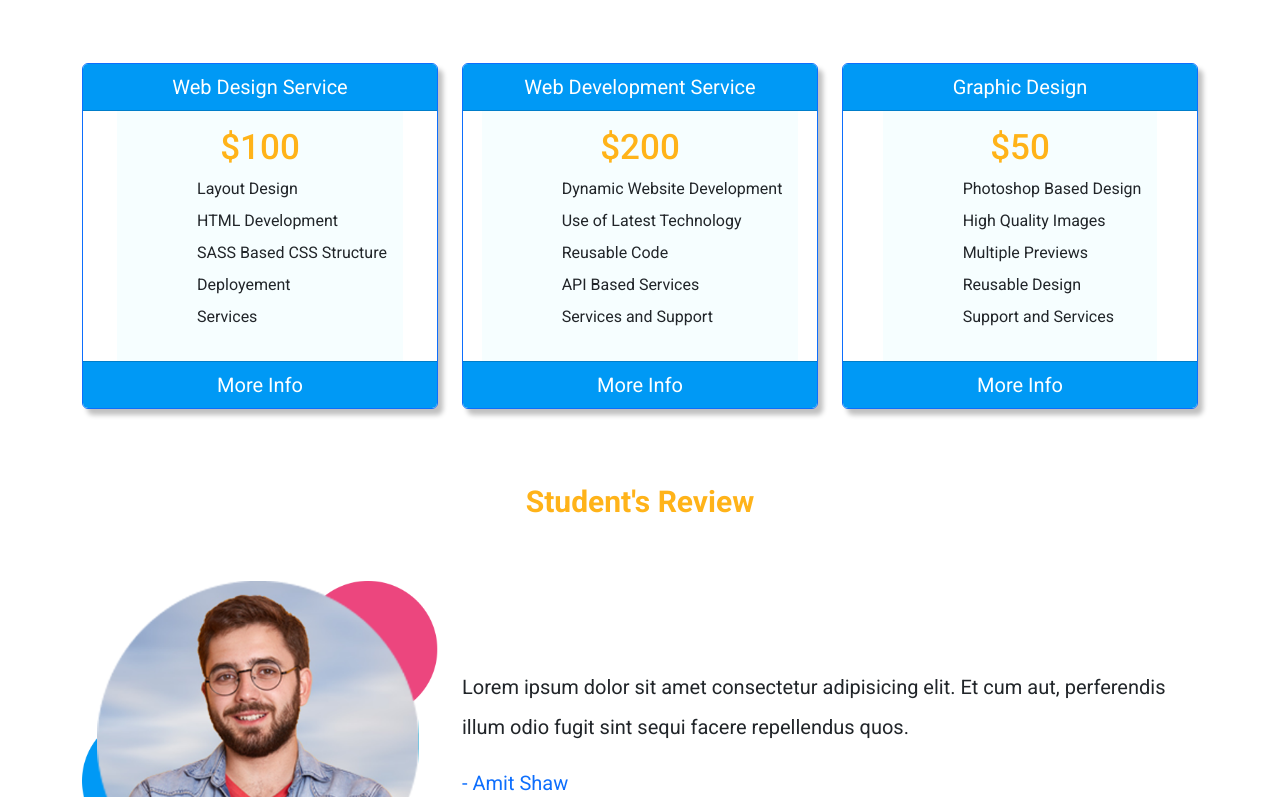
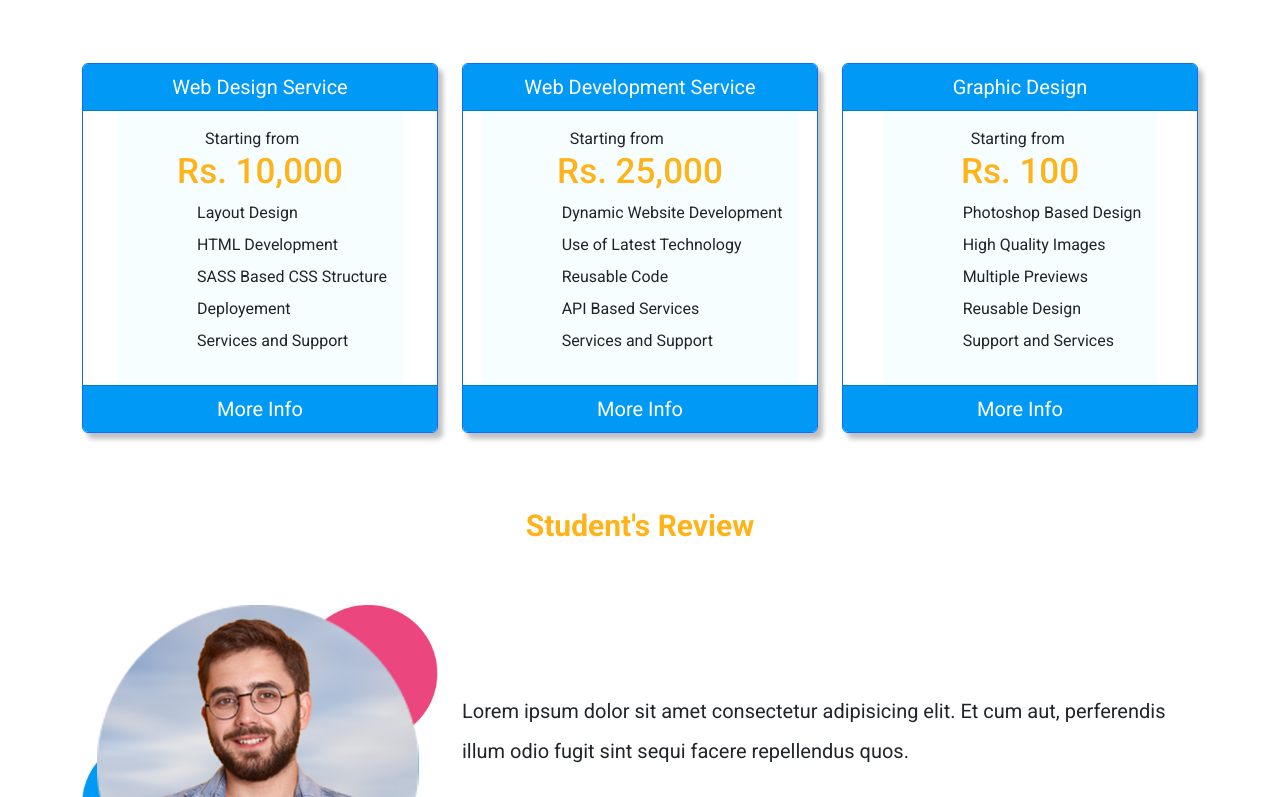
Before and after one commit to AmitShawGit/Mayank_Study_Point_MERN, a React (Create React App) app: page / in a window 1280 px wide. Shown: the part 2203-3000 px from the top of the page. Built offline with nearby package versions, Linux system fonts and the light colour scheme.

Commit message:
changes on pricing card

```diff
--- a/src/components/footer/Footer.jsx
+++ b/src/components/footer/Footer.jsx
@@ -10,8 +10,8 @@ const footer = () => {
       <div className="sub-footer mt-5">
         <ContentWrapper>
           <Row>
-            <Col><h3>Subscribe to Our Newsletter</h3></Col>
-            <Col>
+            <Col sm={12} md={6}><h3>Subscribe to Our Newsletter</h3></Col>
+            <Col sm={12} md={6}>
               <div className="email-footer-form">
                 <input type="text" className='form-control ' />
                 <button type='button' className='btn btn-primary'>Send</button>
--- a/src/components/pricecard/PriceCard.jsx
+++ b/src/components/pricecard/PriceCard.jsx
@@ -9,7 +9,8 @@ const PriceCard = ({ head, price, features, path }) => {
       <Card className="border-primary">
         <Card.Header className='feature'>{head}</Card.Header>
         <Card.Body className='body-section'>
-          <Card.Title className='price'>{price}</Card.Title>
+          <p>Starting from</p>
+          <Card.Title className='price'>Rs. {price}</Card.Title>
           <ul className='list-none'>
             {feature.map((item, index) => {
               return (
--- a/src/components/pricecard/style.scss
+++ b/src/components/pricecard/style.scss
@@ -15,6 +15,10 @@
 
     .body-section {
         background-color: #eafdff6b;
+        p{
+            margin: 0;
+            margin-left: 4.5rem;
+        }
     }
 
     .price {
--- a/src/pages/home/pricing/Pricing.jsx
+++ b/src/pages/home/pricing/Pricing.jsx
@@ -8,20 +8,20 @@ const Pricing = () => {
         {
             id: 1,
             head: "Web Design Service",
-            price: "$100",
+            price: "10,000",
             features: [
                 { id: 1, name: 'Layout Design' },
                 { id: 2, name: 'HTML Development' },
                 { id: 3, name: 'SASS Based CSS Structure' },
                 { id: 4, name: 'Deployement' },
-                { id: 5, name: 'Services' },
+                { id: 5, name: 'Services and Support' },
             ],
-            path: "/some-path",
+            path: "/contact",
         },
         {
             id: 2,
             head: "Web Development Service",
-            price: "$200",
+            price: "25,000",
             features: [
                 { id: 1, name: 'Dynamic Website Development' },
                 { id: 2, name: 'Use of Latest Technology' },
@@ -29,12 +29,12 @@ const Pricing = () => {
                 { id: 4, name: 'API Based Services' },
                 { id: 5, name: 'Services and Support' },
             ],
-            path: "/some-path",
+            path: "/contact",
         },
         {
             id: 3,
             head: "Graphic Design",
-            price: "$50",
+            price: "100",
             features: [
                 { id: 1, name: 'Photoshop Based Design' },
                 { id: 2, name: 'High Quality Images' },
@@ -42,7 +42,7 @@ const Pricing = () => {
                 { id: 4, name: 'Reusable Design' },
                 { id: 5, name: 'Support and Services' },
             ],
-            path: "/some-path",
+            path: "/contact",
         },
     ]
     return (
--- a/src/pages/services/assignment/style.scss
+++ b/src/pages/services/assignment/style.scss
@@ -3,3 +3,6 @@
     list-style: numeric;
     padding-left: 1.4%;
 }
+.text-primary{
+    color: $blue;
+}
```
